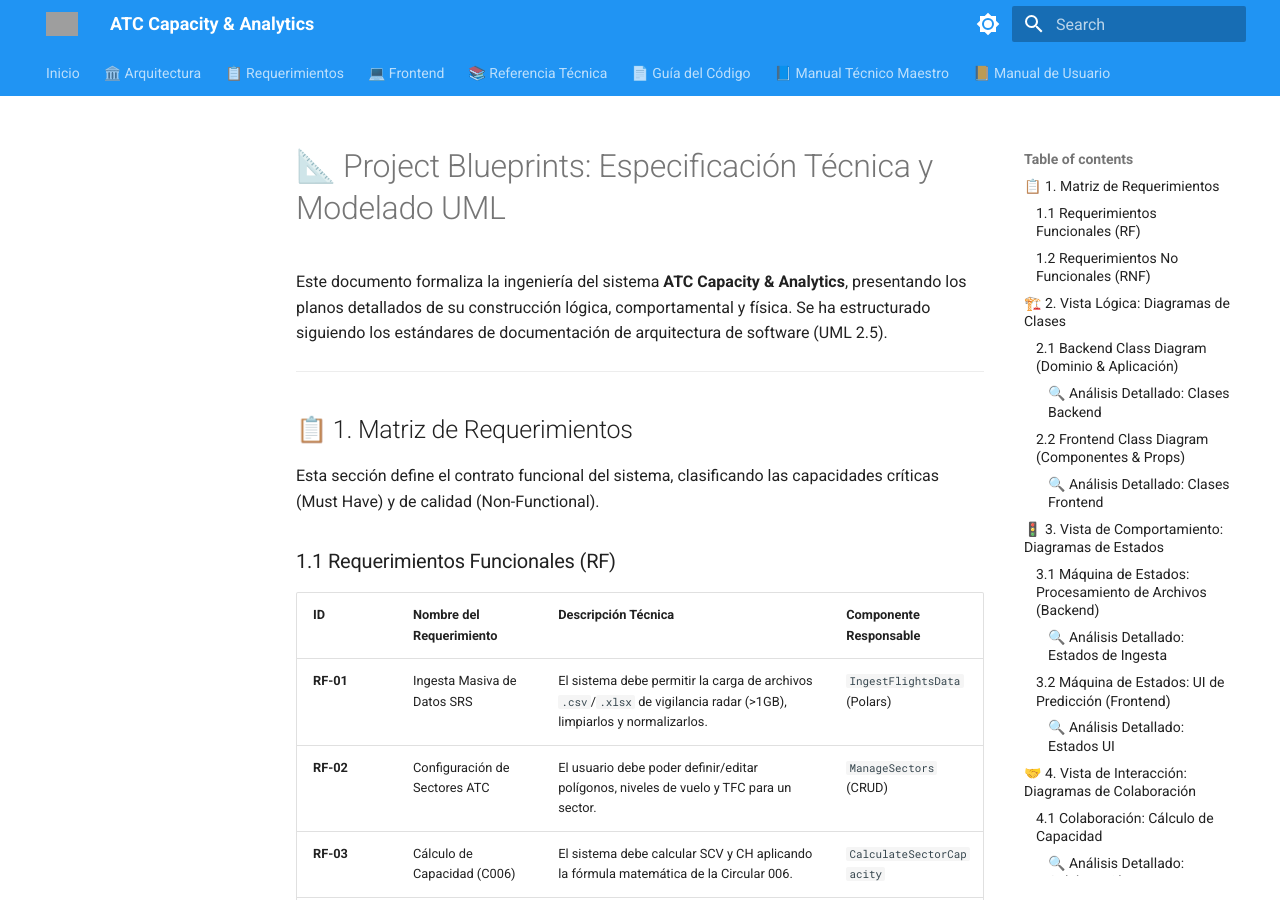
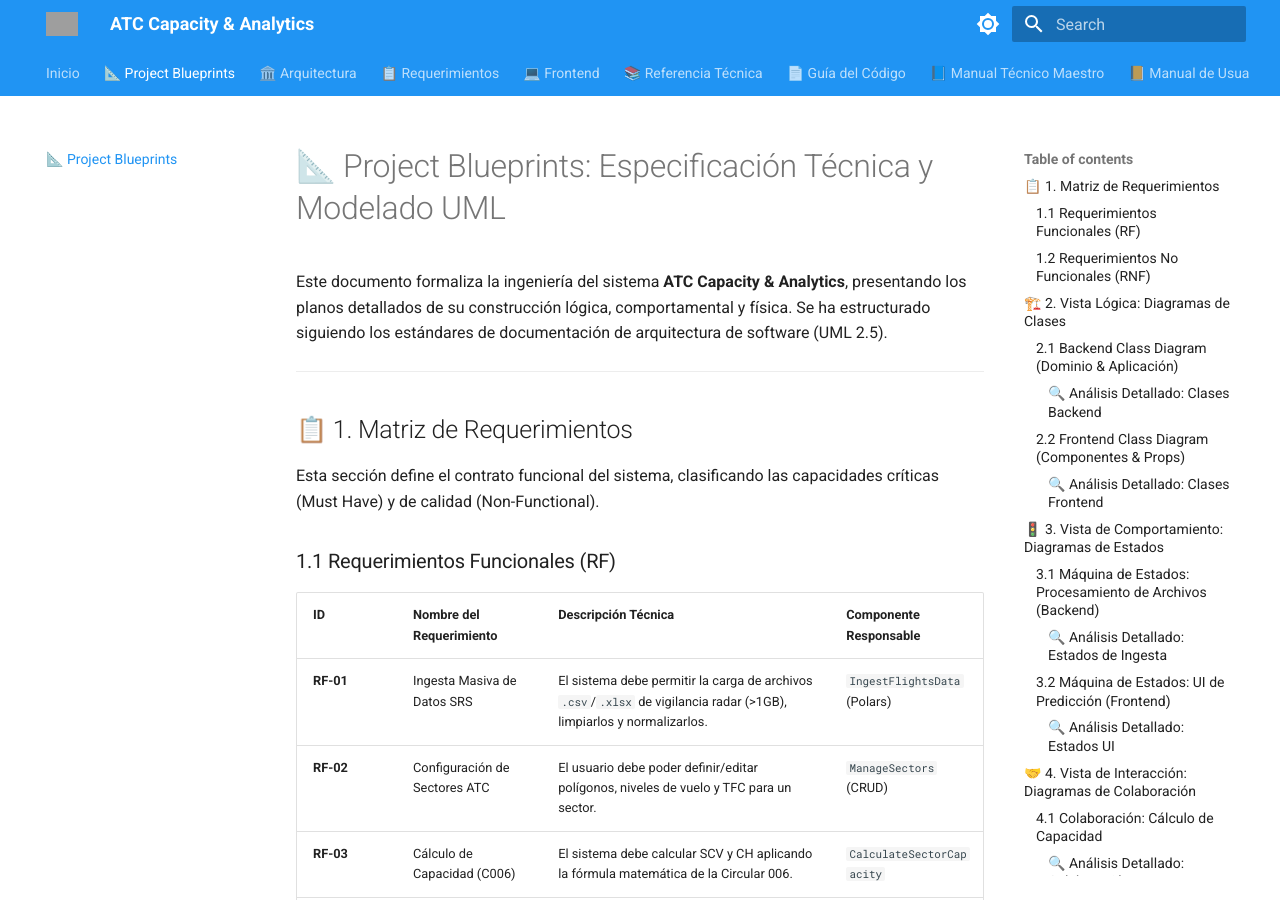
Before and after one commit to ivmafo/tsis_umb_data_science, an MkDocs documentation site: the page built from docs/project_blueprints.md, in a window 1280 px wide and 900 px high. Built offline with MkDocs 1.6.1 and Material for MkDocs 9.7.7, drawn with Linux system fonts in a browser that asks for light colours; grey boxes are pictures that could not be loaded.

Commit message:
docs: add project blueprints to mkdocs nav

```diff
--- a/mkdocs.yml
+++ b/mkdocs.yml
@@ -50,6 +50,7 @@ plugins:
 
 nav:
   - Inicio: index.md
+  - 📐 Project Blueprints: project_blueprints.md
   - 🏛️ Arquitectura:
     - Conceptos Hexagonales: architecture.md
     - Capa de Dominio: domain.md
```
